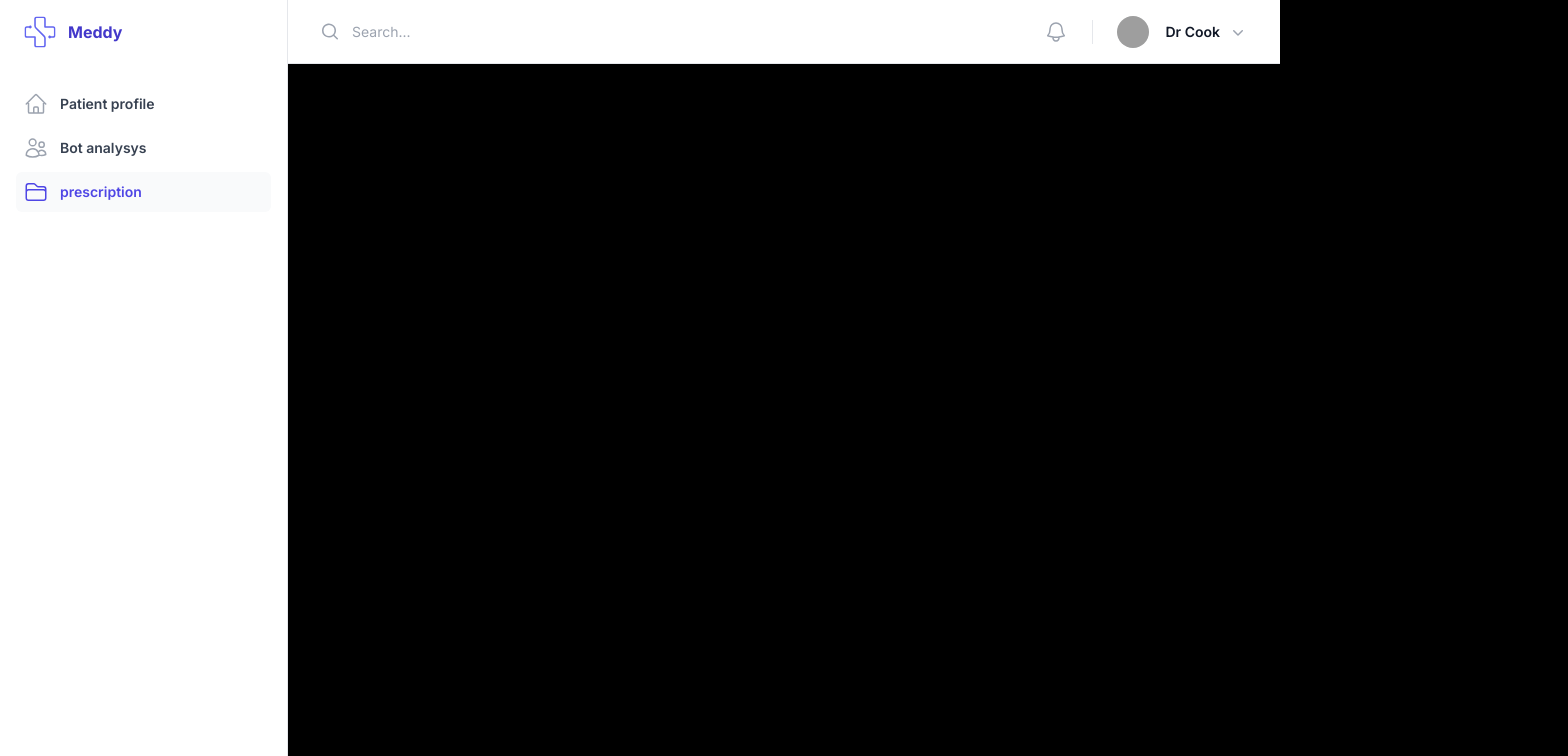
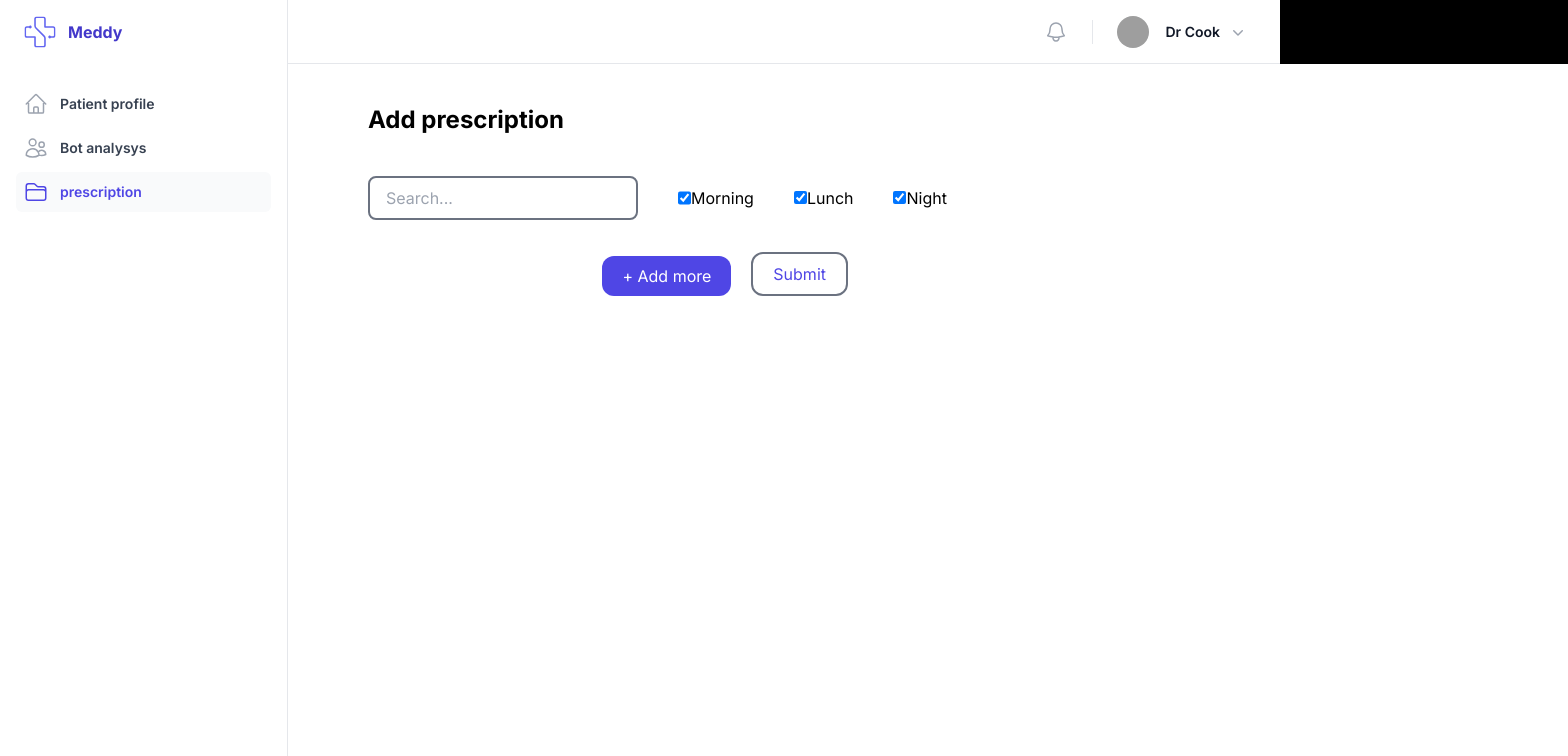
Before and after one commit to AazimAnish/Meddy, a Next.js app: page /prescription in a window 1280 px wide. Shown: the top 756 px of the page, 1568 px wide, since content can reach past the window. Built offline with nearby package versions, Linux system fonts and the light colour scheme; grey boxes are pictures that could not be loaded.

Commit message:
feat:prescription page done

```diff
--- a/app/prescription/page.jsx
+++ b/app/prescription/page.jsx
@@ -1,19 +1,140 @@
 "use client"
-import React from 'react'
-import Sidebar from '../../components/Sidebar'
-import { usePathname } from 'next/navigation'
+import React, { useState } from 'react';
+import Sidebar from '../../components/Sidebar';
+import { usePathname } from 'next/navigation';
+import Search from '../../components/Search';
+import axios from 'axios'; // Import Axios library
 
-const page = () => {
-    const pathname = usePathname()
-    console.log(pathname)
-  return (
-    <div>
-      <Sidebar path={pathname}/>
-      <div>
+const Page = () => {
+    const pathname = usePathname();
+    const [medInputs, setMedInputs] = useState([{ id:1 , medicine: '', timings: ['Morning', 'Lunch', 'Night'] }]);
 
-      </div>
-    </div>
-  )
-}
 
-export default page
+    const options = [
+        "Aspirin",
+        "Paracetamol",
+        "Ibuprofen",
+        "Amoxicillin",
+        "Penicillin",
+        "Ciprofloxacin",
+        "Prednisone",
+        "Lisinopril",
+        "Atorvastatin",
+        "Metformin"
+    ];
+
+    const handleSearchInputChange = (id, medicine) => {
+        setMedInputs(prevMedInputs => {
+            const updatedInputs = prevMedInputs.map(input => input.id === id ? { ...input, medicine } : input);
+            return updatedInputs;
+        });
+    };
+
+
+    // Callback function to add a new search input
+    const handleAddMore = (e) => {
+        e.preventDefault();
+        const newId = medInputs.length + 1;
+        setMedInputs([...medInputs, { id: newId, medicine: '', timings: []}]);
+    };
+
+    const handleCheckboxChange = (index, timing) => {
+        setMedInputs(prevMedInputs => {
+            const newMedInputs = [...prevMedInputs]; // Create a copy of the medInputs array
+            console.log("newMedInputs:", newMedInputs);
+            console.log("index:", index);
+            // Ensure that newMedInputs[index] is not undefined
+            if (newMedInputs[index]) {
+                // Toggle the presence of timing in the timings array of the specific medicine object
+                if (newMedInputs[index].timings?.includes(timing)) {
+                    newMedInputs[index].timings = newMedInputs[index].timings.filter(t => t !== timing);
+                } else {
+                    newMedInputs[index].timings?.push(timing);
+                }
+            }
+            console.log("Updated timings:", newMedInputs[index]?.timings);
+            return newMedInputs; // Return the updated medInputs array
+        });
+    };
+
+
+
+    const handleSubmit = (e) => {
+        e.preventDefault();
+        // Make Axios POST request to submit form data
+        console.log(medInputs)
+        const newMedInputs = {
+            "Doctor name" : "Dr. Cook",
+
+        }
+        axios.post('/api/submitForm', medInputs)
+            .then(response => {
+                console.log(response.data);
+                // Handle success
+            })
+            .catch(error => {
+                console.error('Error submitting form:', error);
+                // Handle error
+            });
+    };
+
+    return (
+        <div>
+            <Sidebar path={pathname} />
+            <div className='bg-white ml-[18rem] h-screen w-full overflow-hidden'>
+                <h1 className='pt-10 pl-20 font-bold text-2xl'>Add prescription</h1>
+                <form className="w-full pt-10 ml-20 space-y-8">
+                    <div className='flex  justify-start items-end space-x-4'>
+                        <div className='space-y-10'>
+                            {medInputs.map((medInput, index) => (
+                                <div key={index} className='flex justify-center items-center'>
+                                    <Search
+                                        options={options}
+                                        key={medInput.id}
+                                        value={medInput.medicine}
+                                        id={medInput.id}
+                                        onSearchInput={handleSearchInputChange}
+                                        name="medicine"
+                                    />
+                                    <div className='flex ml-10'>
+                                        <input
+                                            type='checkbox'
+                                            value="Morning"
+                                            checked={medInput.timings && medInput.timings.includes('Morning')}
+                                            onChange={(e) => handleCheckboxChange(index, 'Morning')}
+                                        />
+                                        <label htmlFor="">Morning</label>
+                                    </div>
+                                    <div className='ml-10'>
+                                        <input
+                                            type='checkbox'
+                                            value="Lunch"
+                                            checked={medInput.timings && medInput.timings.includes('Lunch')}
+                                            onChange={(e) => handleCheckboxChange(index, 'Lunch')}
+                                        />
+                                        <label htmlFor="">Lunch</label>
+                                    </div>
+                                    <div className='ml-10'>
+                                        <input
+                                            type='checkbox'
+                                            value="Night"
+                                            checked={medInput.timings && medInput.timings.includes('Night')}
+                                            onChange={(e) => handleCheckboxChange(index, 'Night')}
+                                        />
+                                        <label htmlFor="">Night</label>
+                                    </div>
+                                    </div>
+                            ))}
+                        </div>
+                    </div>
+                    <div className='flex space-x-5 w-1/2 justify-end items-end -ml-40'>
+                        <button className='px-5 bg-indigo-600 py-2 text-white rounded-xl' onClick={handleAddMore}>+ Add more</button>
+                        <button  className='px-5 text-indigo-600 py-2 bg-white border-2 border-gray-500 rounded-xl' onClick={handleSubmit}>Submit</button>
+                    </div>
+                </form>
+            </div>
+        </div>
+    );
+};
+
+export default Page;
--- /dev/null
+++ b/components/Search.jsx
@@ -0,0 +1,49 @@
+import React, { useState } from 'react';
+
+export default function Search  ({ options,onSearchInput,id }) {
+    const [searchText, setSearchText] = useState('');
+    const [showSuggestions, setShowSuggestions] = useState(false);
+    const [filteredSuggestions, setFilteredSuggestions] = useState([]);
+
+    const handleInputChange = (e) => {
+        const searchValue = e.target.value;
+        setSearchText(searchValue);
+        setShowSuggestions(true);
+
+        // Filter suggestions based on the search value
+        const filtered = options.filter(suggestion =>
+            suggestion.toLowerCase().includes(searchValue.toLowerCase())
+        );
+        setFilteredSuggestions(filtered);
+
+        // Pass the search input text back to the parent component
+        onSearchInput(id, searchValue);
+    };
+
+    const handleSuggestionClick = (suggestion) => {
+        setSearchText(suggestion);
+        setShowSuggestions(false);
+        onSearchInput(id, suggestion); // Call the callback function with the selected suggestion
+    };
+
+    return (
+      <div className="search-container">
+        <input
+          type="text"
+          value={searchText}
+          onChange={handleInputChange}
+          className='border-2 border-gray-500 py-2 px-4 rounded-lg '
+          placeholder="Search..."
+        />
+        {showSuggestions && (
+          <ul className="suggestions">
+            {filteredSuggestions.map((suggestion, index) => (
+              <li key={index} onClick={() => handleSuggestionClick(suggestion)}>
+                {suggestion}
+              </li>
+            ))}
+          </ul>
+        )}
+      </div>
+    );
+  };
--- a/components/Sidebar.jsx
+++ b/components/Sidebar.jsx
@@ -45,7 +45,7 @@ export default function Sidebar(pathname) {
 
   return (
     <>
-      <div>
+      <div className='overflow-hidden'>
 
         {/* Static sidebar for desktop */}
         <div className="hidden lg:fixed lg:inset-y-0 lg:z-50 lg:flex lg:w-72 lg:flex-col">
@@ -60,7 +60,7 @@ export default function Sidebar(pathname) {
                 <li>
                   <ul role="list" className="-mx-2 space-y-1">
                     {navigation.map((item) => (
-                      <li key={`http://localhost:3000/${item.name}`}>
+                      <li key={`http://localhost:3000//${item.name}`}>
                         <Link href={item.id}>
                         <p
                           className={classNames(
@@ -92,7 +92,7 @@ export default function Sidebar(pathname) {
           </div>
         </div>
 
-        <div className="lg:pl-72">
+        <div className=" overflow-hidden bg-white">
           <div className="sticky top-0 z-40 flex h-16 shrink-0 items-center gap-x-4 border-b border-gray-200 bg-white px-4 shadow-sm sm:gap-x-6 sm:px-6 lg:px-8">
             <button type="button" className="-m-2.5 p-2.5 text-gray-700 lg:hidden" onClick={() => setSidebarOpen(true)}>
               <span className="sr-only">Open sidebar</span>
```
Also changed, not shown: app/profile/[slug]/page.jsx (+75 -71 lines), 2 other files (tests, documents, lock files or other folders).
